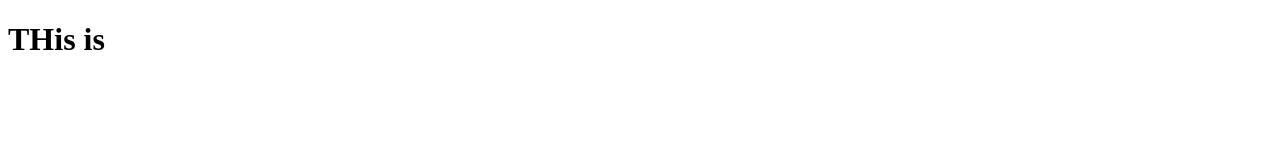
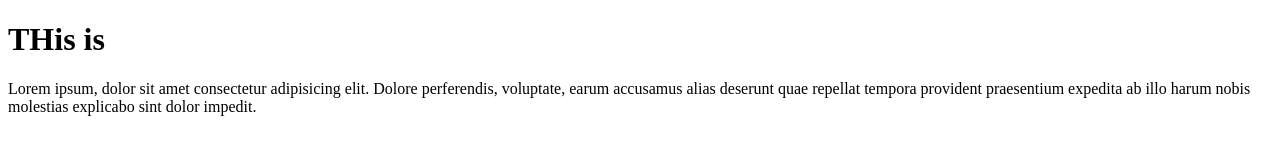
Before and after one commit to NguyenHovan/git-test-02, a plain HTML site: page index.html in a window 1280 px wide. Drawn offline with Linux system fonts and the light colour scheme.

Commit message:
commit 1

```diff
--- a/index.html
+++ b/index.html
@@ -7,5 +7,6 @@
 </head>
 <body>
     <h1> THis is </h1>
+    <p>Lorem ipsum, dolor sit amet consectetur adipisicing elit. Dolore perferendis, voluptate, earum accusamus alias deserunt quae repellat tempora provident praesentium expedita ab illo harum nobis molestias explicabo sint dolor impedit.</p>
 </body>
 </html>
```
